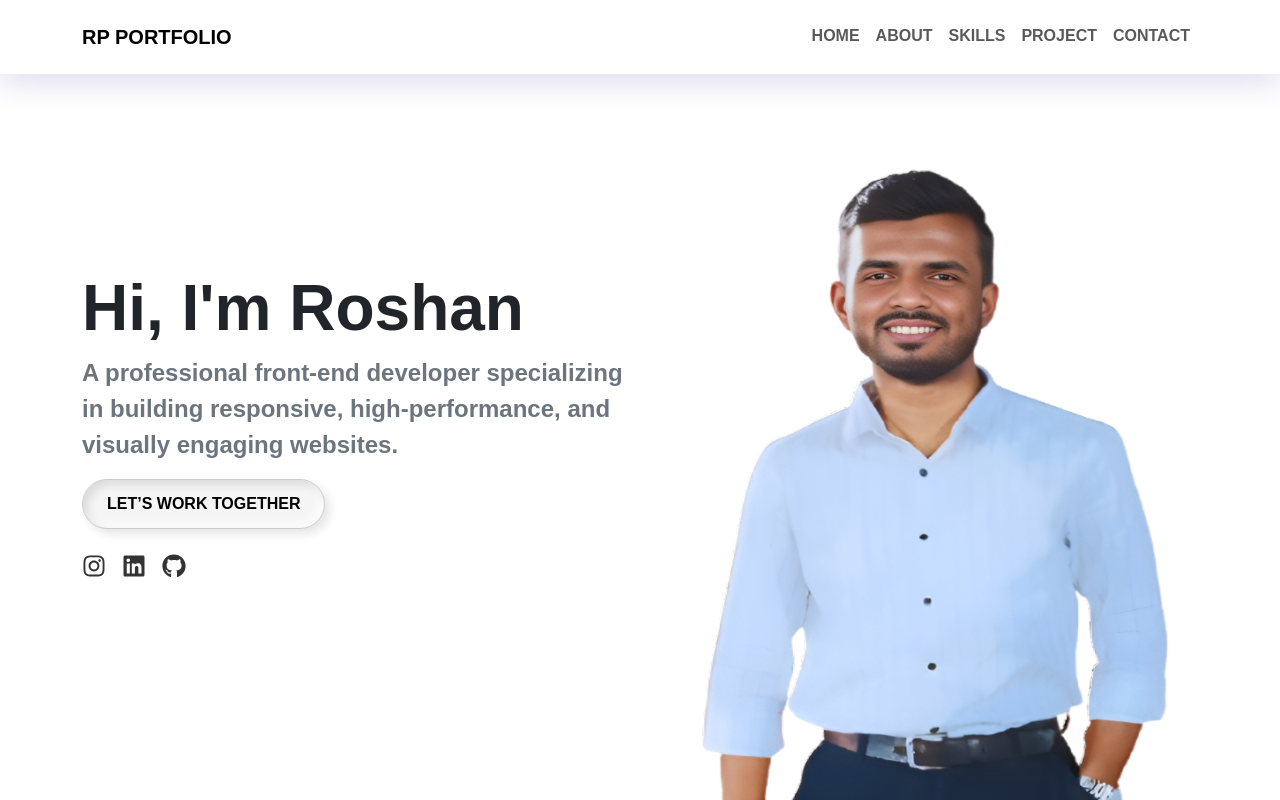
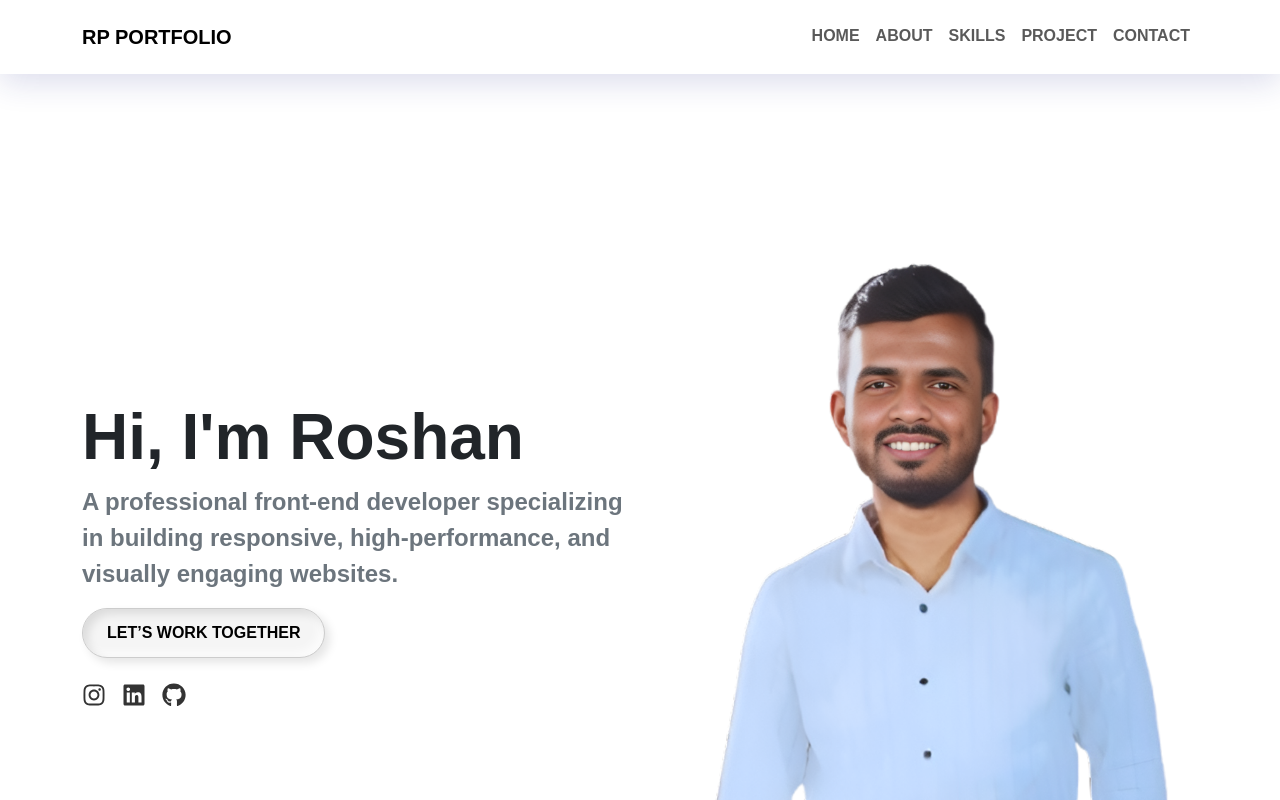
Before and after one commit to roshan773/rp-portfolio, a React (Vite) app: page / in a window 1280 px wide. Shown: the top 800 px of the page. Built offline with nearby package versions, Linux system fonts and the light colour scheme; no server answers.

Commit message:
done some minor chnages

```diff
--- a/src/Components/Home.css
+++ b/src/Components/Home.css
@@ -7,8 +7,8 @@
 
 .home {
     width: 100%;
-    height: 100vh;
-    /* z-index: 0; */
+    height: 100%;
+    z-index: 0;
     display: flex;
     justify-content: center;
     align-items: center;
@@ -16,7 +16,7 @@
 
 .img-container {
     width: 100%;
-    height: 100vh;
+    height: 100%;
     display: flex;
     justify-content: center;
     align-items: center;
--- a/src/Components/Navigation.jsx
+++ b/src/Components/Navigation.jsx
@@ -9,11 +9,8 @@ const Navigation = () => {
 
   return (
     <>
-      <Navbar expand="lg" className="bg-body-dark nav top-fixed" style={{
-        position: "fixed",
-        top: 0,
+      <Navbar expand="lg" className="bg-body-dark nav" style={{
         width: "100%",
-        zIndex: 1050,
         boxShadow: "0 8px 32px 0 rgba(31, 38, 135, 0.16)",
         backdropFilter: "blur(10px)",
         WebkitBackdropFilter: "blur(10px)",
```
